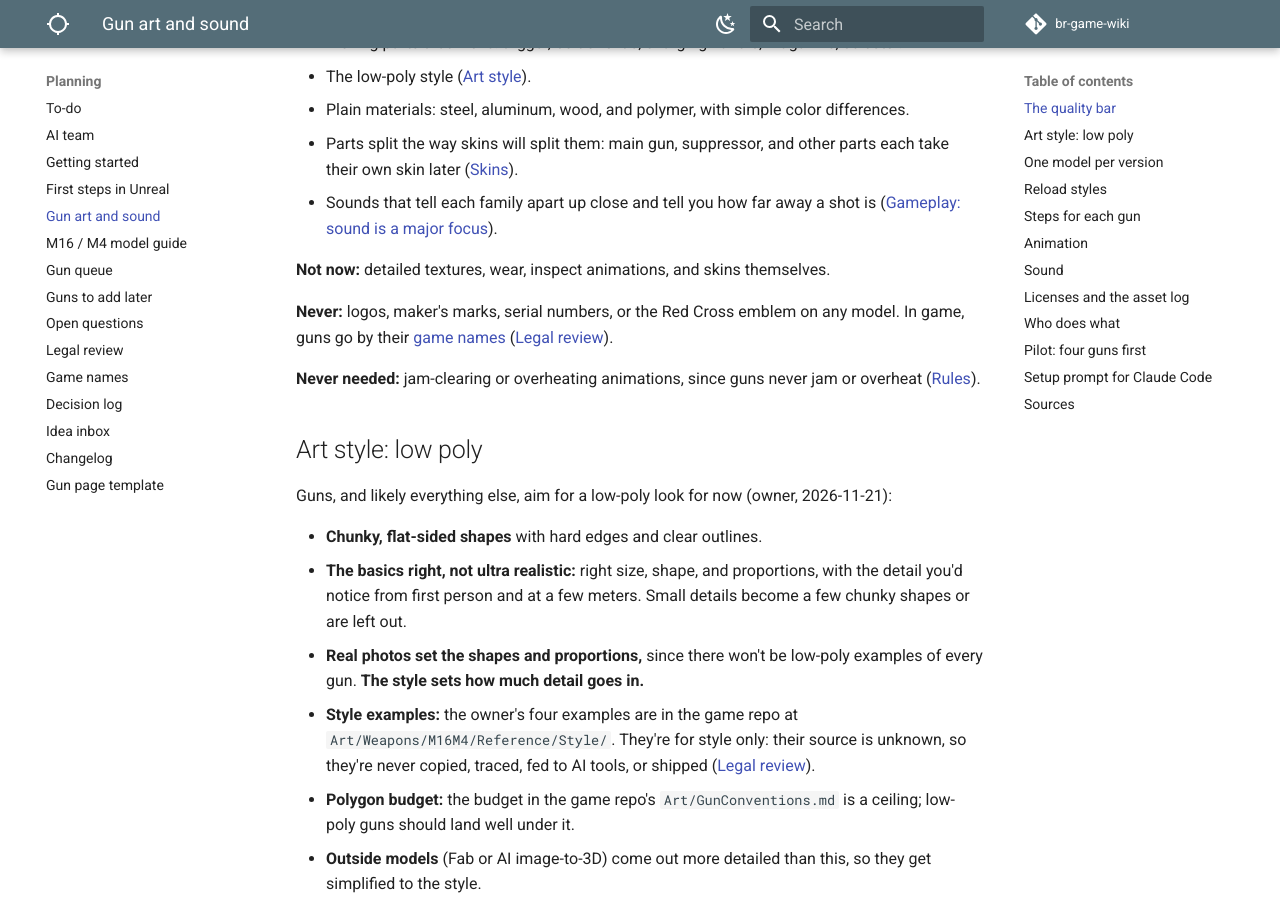
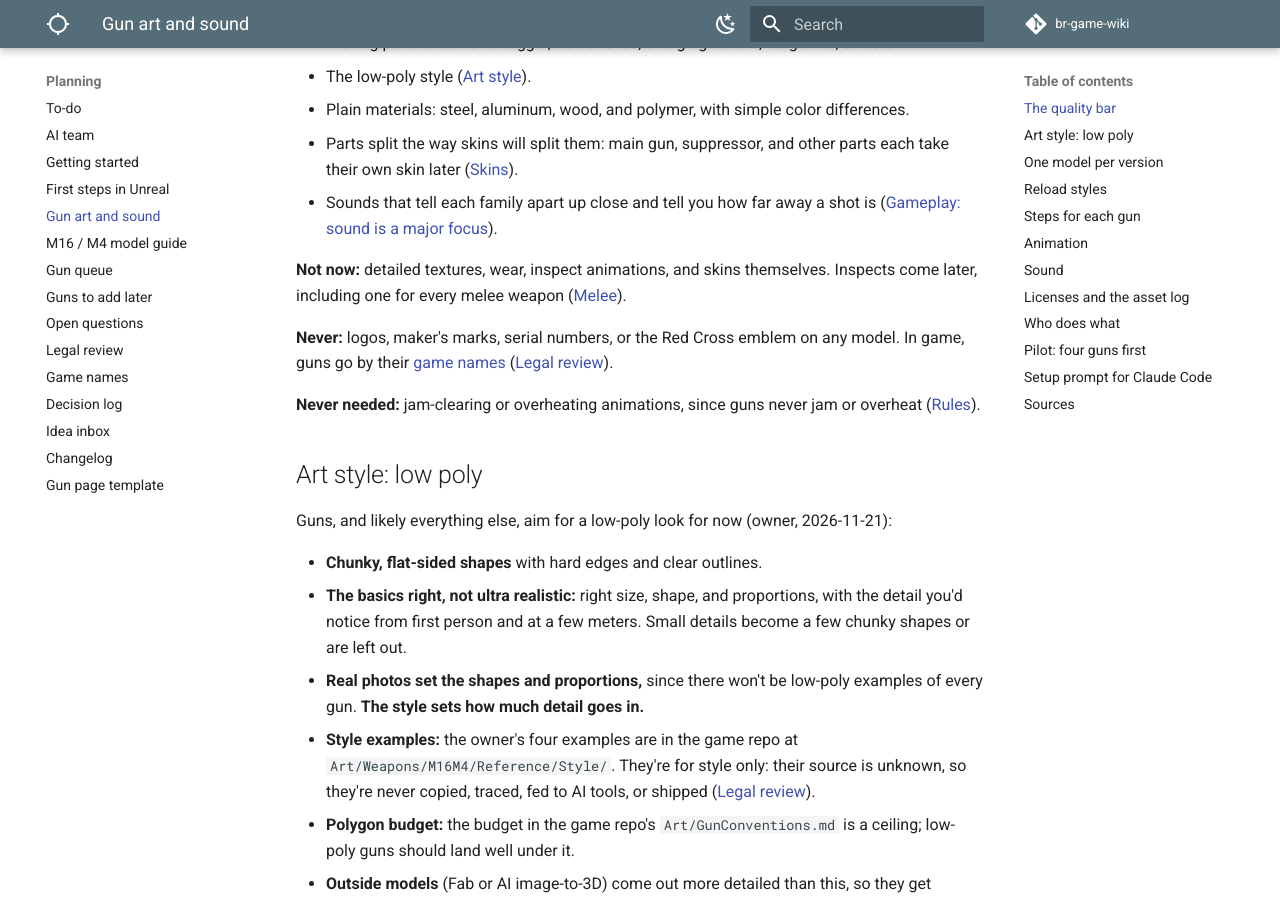
Before and after one commit to DerrickSpartan1/br-game-wiki, an MkDocs documentation site: the page built from docs/planning/art-and-sound.md, in a window 1280 px wide and 900 px high, scrolled down 466 px. Built offline with MkDocs 1.6.1 and Material for MkDocs 9.7.7, drawn with Linux system fonts in a browser that asks for light colours; comment, search, counter and statistics services are not loaded.

Commit message:
Melee weapons get their own inspects, usable while running
Co-Authored-By: Claude Opus 5.5 <noreply@anthropic.com>
Claude-Session: https://claude.ai/code/session_01LAp2s4euUjj6HZthupXLj4

```diff
--- a/docs/planning/art-and-sound.md
+++ b/docs/planning/art-and-sound.md
@@ -13,7 +13,7 @@ How each gun gets a model, animations, and sounds. The bar is "good enough to ge
 - Parts split the way skins will split them: main gun, suppressor, and other parts each take their own skin later ([Skins](../systems/skins.md)).
 - Sounds that tell each family apart up close and tell you how far away a shot is ([Gameplay: sound is a major focus](../systems/gameplay.md#sound)).
 
-**Not now:** detailed textures, wear, inspect animations, and skins themselves.
+**Not now:** detailed textures, wear, inspect animations, and skins themselves. Inspects come later, including one for every melee weapon ([Melee](../systems/gameplay.md#melee)).
 
 **Never:** logos, maker's marks, serial numbers, or the Red Cross emblem on any model. In game, guns go by their [game names](game-names.md) ([Legal review](legal-review.md)).
 
```
Also changed, not shown: docs/planning/changelog.md (+1 -1 lines), docs/planning/decisions.md (+1 -0 lines), docs/systems/gameplay.md (+1 -0 lines).
